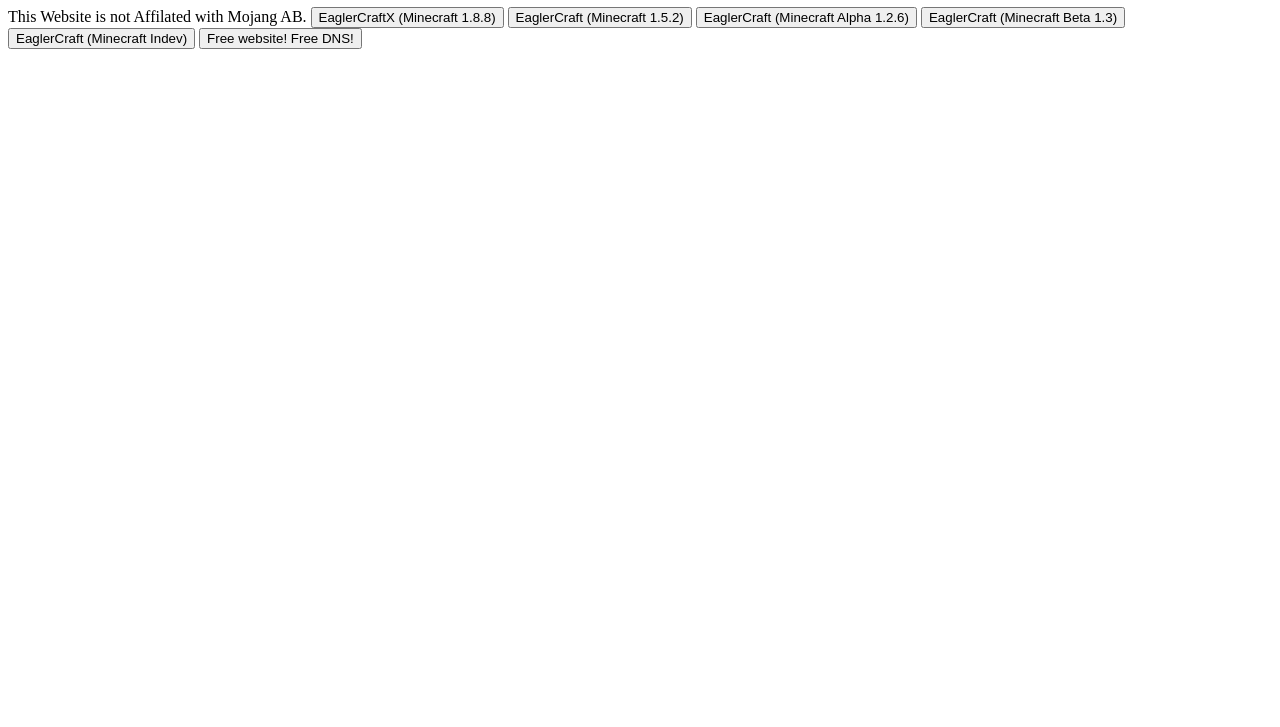
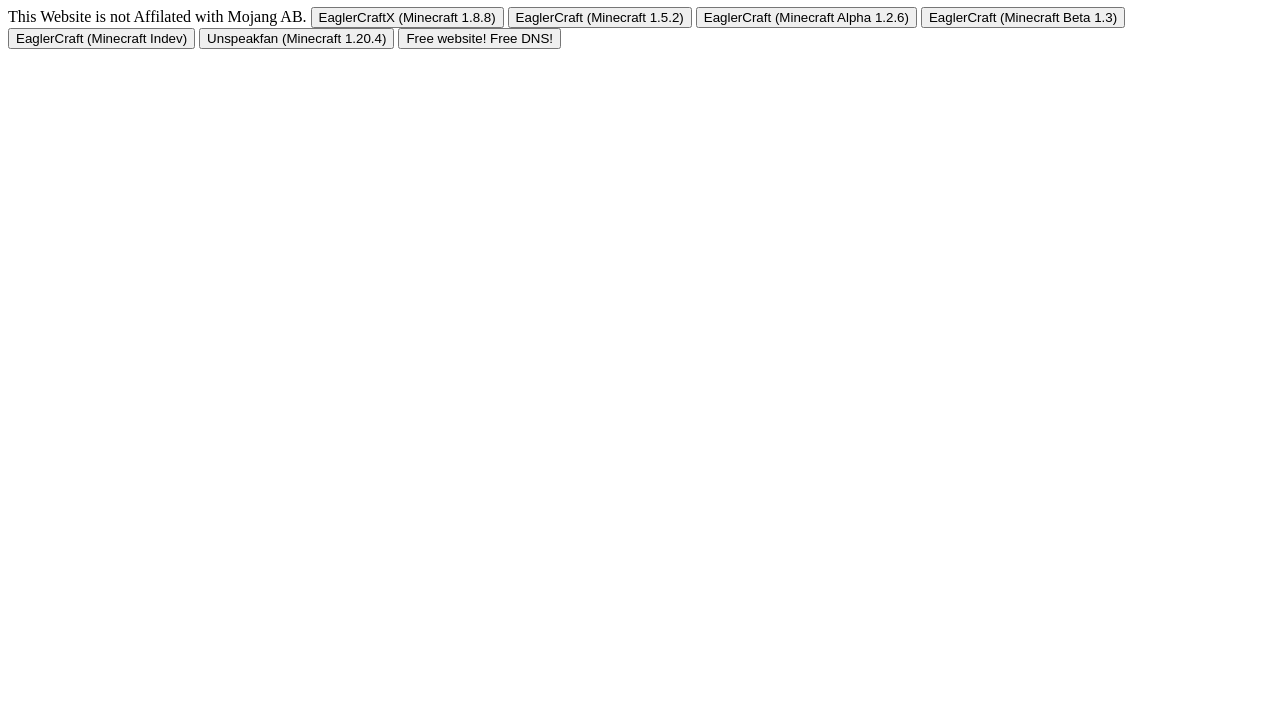
Before and after one commit to Scratch2033YT/McCrOe.com, a plain HTML site: page index.html in a window 1280 px wide. Shown: the part 73-800 px from the top of the page. Drawn offline with Linux system fonts and the light colour scheme.

Commit message:
Update index.html

```diff
--- a/index.html
+++ b/index.html
@@ -8,6 +8,7 @@
     <button onclick="location.href='https://eaglercraft.com/mc/a1.2.6/'">EaglerCraft (Minecraft Alpha 1.2.6)</button>
     <button onclick="location.href='https://eaglercraft.com/mc/b1.3/'">EaglerCraft (Minecraft Beta 1.3)</button>
     <button onclick="location.href='https://eaglercraft.com/mc/indev/'">EaglerCraft (Minecraft Indev)</button>
+    <button onclick="location.href='https://https://scratch2033yt.github.io/Unspeakfan-Eaglercraft-1.20.4/'">Unspeakfan (Minecraft 1.20.4)</button>
     <button onclick="location.href='https://freedns.afraid.org'">Free website! Free DNS!</button>
     <button onclick="location.href='./Proty'" hidden="true">Prototype (Working)</button>
 </html>
```
